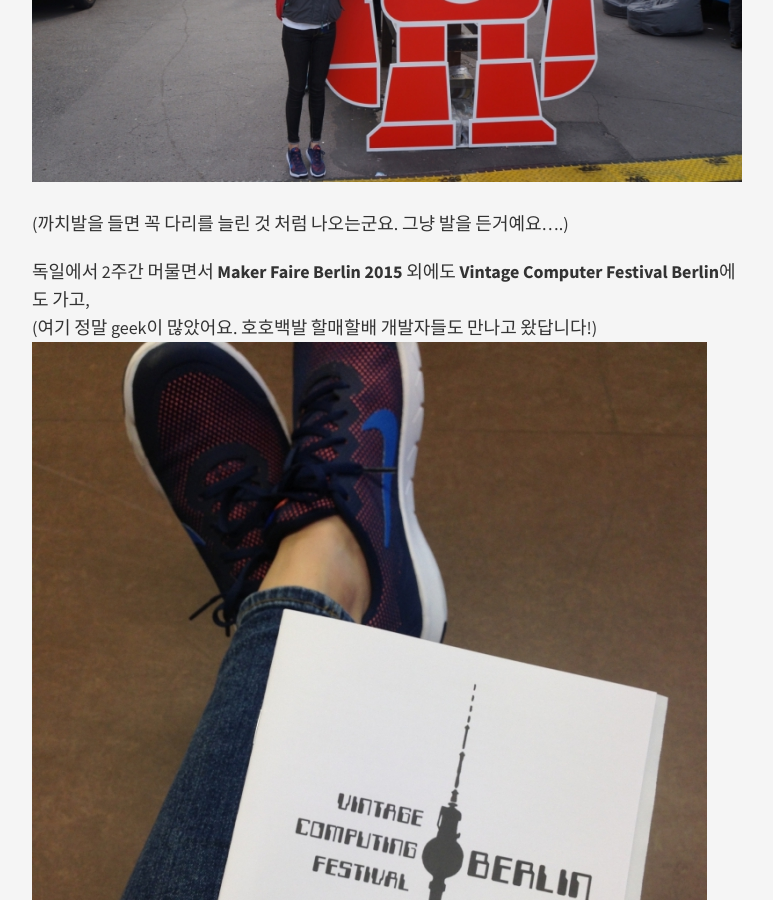
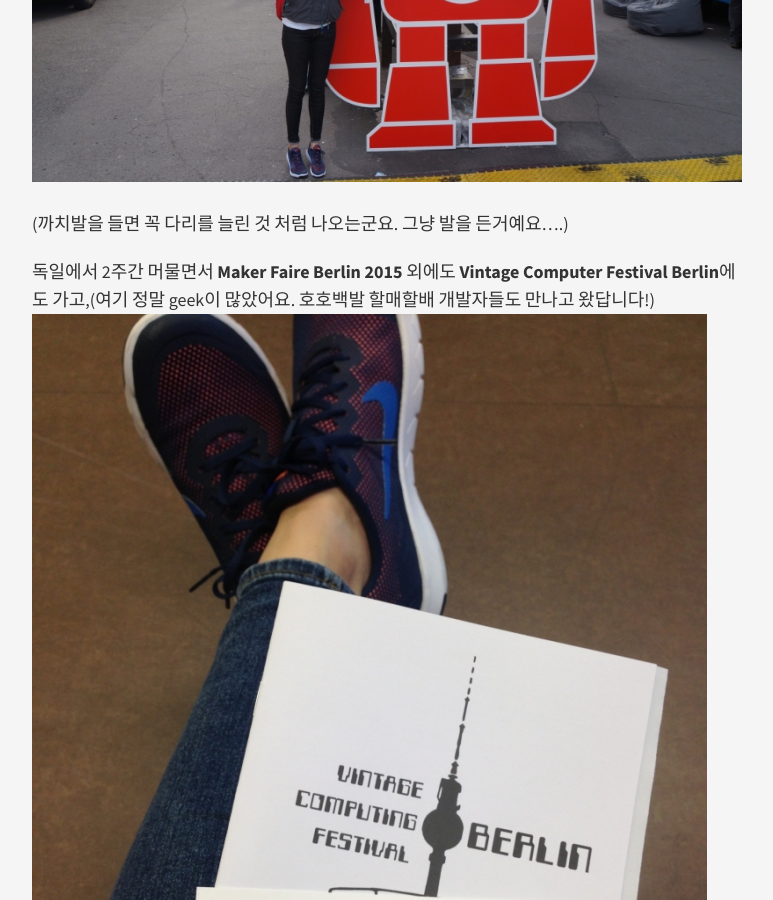
Before and after one commit to midaeng/articles, a Jekyll site: the page built from _posts/2015-10-22-makerfaire_eu.md, in a window 1280 px wide and 900 px high, scrolled down 790 px. Shown: the whole window, without its empty margins (253-1026 px from the left). Built offline with Jekyll 4.4.1, drawn with Linux system fonts in a browser that asks for light colours; nearby versions of some CDN libraries; Markdown is read by kramdown in place of the engine named in the settings; some of the changed lines change nothing that is shown; some of the changed text lies outside the part shown.

Commit message:
modified article

```diff
--- a/_posts/2015-10-22-makerfaire_eu.md
+++ b/_posts/2015-10-22-makerfaire_eu.md
@@ -13,8 +13,7 @@
 <img class="alignnone size-full wp-image-58" src="https://raw.githubusercontent.com/midaeng/articles/gh-pages/images/blog/EU-MF2015-Berlin-1.jpg"/>
 (까치발을 들면 꼭 다리를 늘린 것 처럼 나오는군요. 그냥 발을 든거예요....)
 
-독일에서 2주간 머물면서 **Maker Faire Berlin 2015** 외에도 **Vintage Computer Festival Berlin**에도 가고,
-(여기 정말 geek이 많았어요. 호호백발 할매할배 개발자들도 만나고 왔답니다!)
+독일에서 2주간 머물면서 **Maker Faire Berlin 2015** 외에도 **Vintage Computer Festival Berlin**에도 가고,(여기 정말 geek이 많았어요. 호호백발 할매할배 개발자들도 만나고 왔답니다!)
 <img class="alignnone size-full wp-image-58" src="https://raw.githubusercontent.com/midaeng/articles/gh-pages/images/blog/EU-BCFB-2015.jpg"/>
 
 HNF라고 하는 **Heinz Nixdorf MuseumsForum**에도 들러서 애니악과 조우하고,
@@ -28,7 +27,6 @@
 그리고 독일의 다른 도시 이곳 저곳도 누비다가 마지막 경유지인 로마 메이커페어를 둘러보며 경험치를 +2정도 랩업하고 왔어요 :)
 <img class="alignnone size-full wp-image-58" src="https://raw.githubusercontent.com/midaeng/articles/gh-pages/images/blog/EU-MF2015-Rome-1.jpg"/>
 
-
 내용은 아직 정리 중이라 업로드하려면 시간이 조금 걸릴 것 같아요. 조금만 기다려주세요 :)
-저는 [Facebook](https://www.facebook.com/dooly.bang)에서도 만나실 수 있습니다.
+저는 [Facebook](https://www.facebook.com/dooly.bang)에서도 만나실 수 있.
 XOXO-
```
